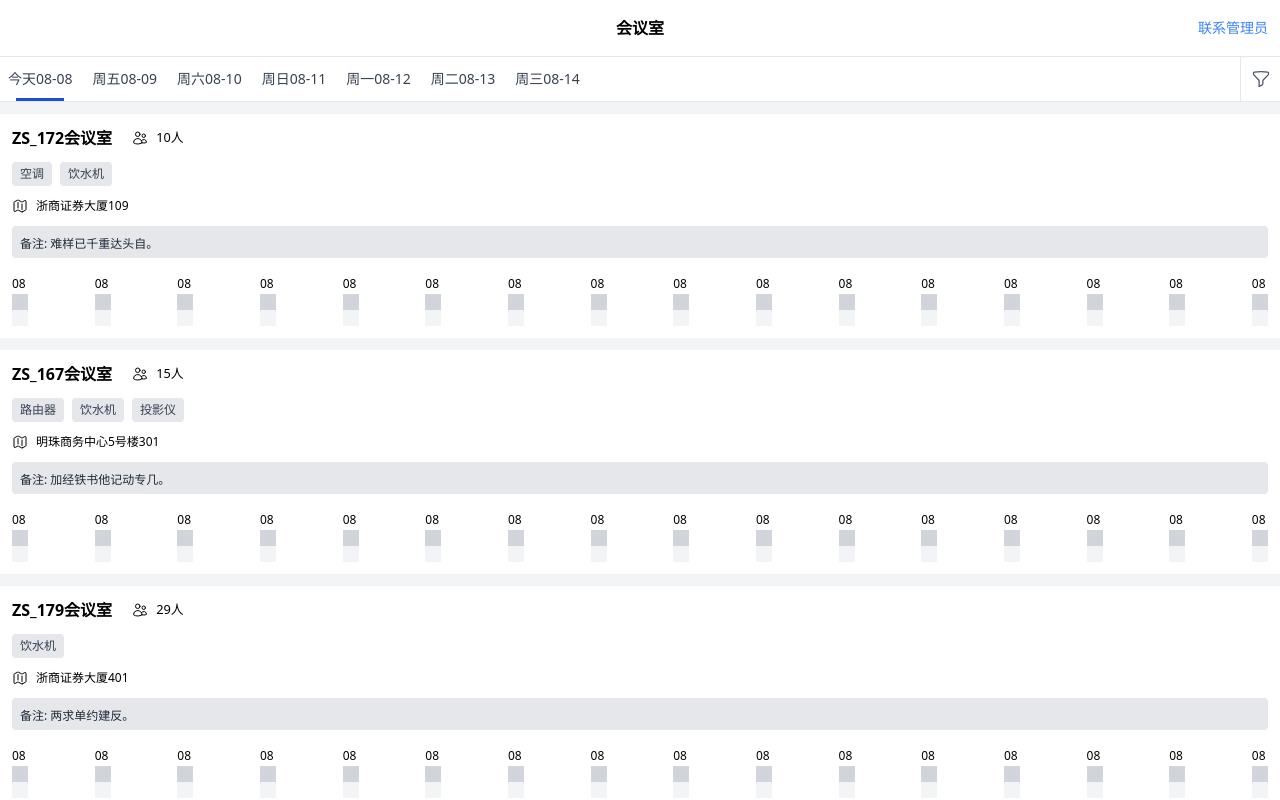
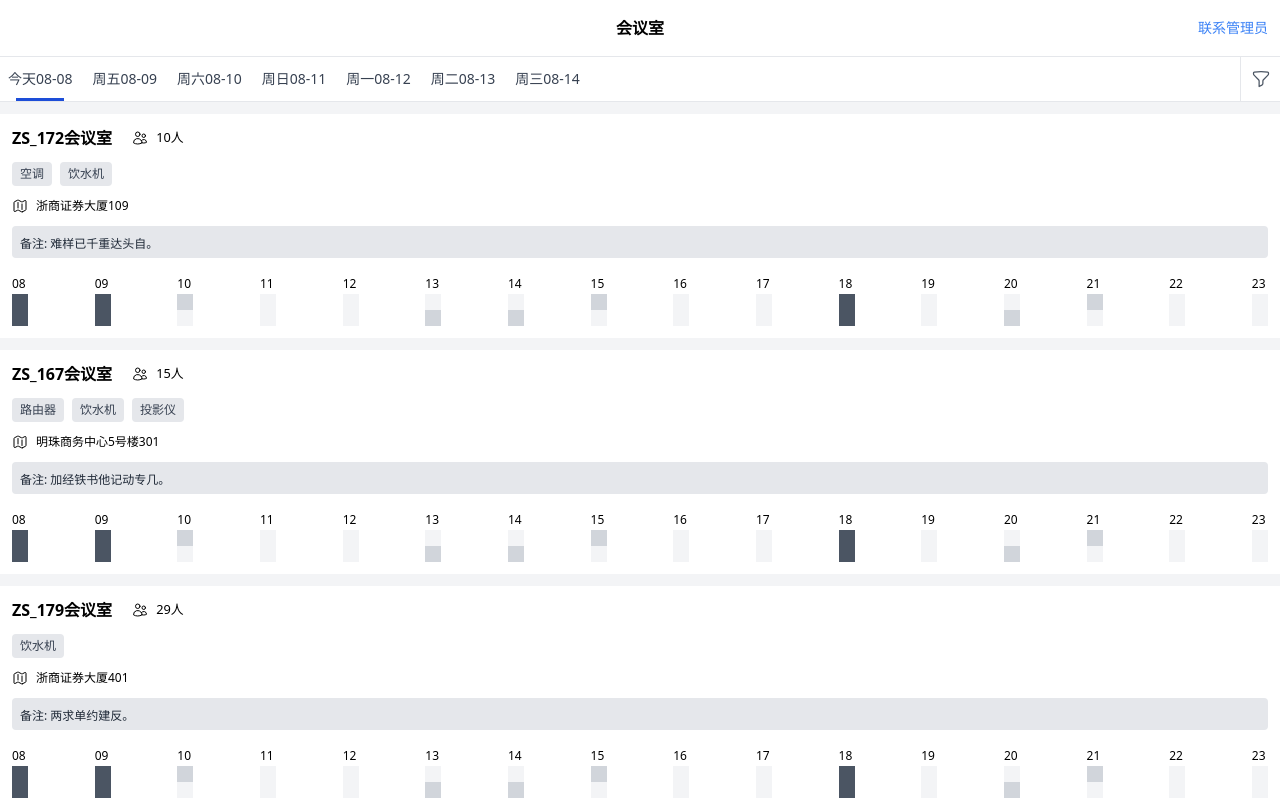
Before and after one commit to bin-r00t/vue-meeting-appointment, a Vue app: page / in a window 1280 px wide. Built offline with nearby package versions, Linux system fonts and the light colour scheme.

Commit message:
feat: 首页数据拉取

```diff
--- a/src/api/appointment.js
+++ b/src/api/appointment.js
@@ -1,9 +1,9 @@
 import instance from "@/utils/request";
 
-export function getAppointmentList(data) {
+export function getAppointmentList(params) {
   return instance({
-    url: "/api/appointment/list",
+    url: "/api/room/listByDate",
     method: "post",
-    data,
+    params,
   });
 }
--- a/src/components/DateBoxSimple.vue
+++ b/src/components/DateBoxSimple.vue
@@ -1,30 +1,37 @@
 <script setup>
-import { computed, ref } from 'vue';
+import { computed, ref } from "vue";
 
-const morningOccupied = ref(true);
-const afternoonOccupied = ref(false);
-
+const props = defineProps(["hour", "occupiedStatus"]);
 
 const morningStyles = computed(() => {
-    const allOccupied = morningOccupied.value && afternoonOccupied.value;
-    return allOccupied ? 'bg-gray-600' : morningOccupied.value ? "bg-gray-300" : ''
-})
+  const allOccupied = props.occupiedStatus[0] && props.occupiedStatus[1];
+  return allOccupied
+    ? "bg-gray-600"
+    : props.occupiedStatus[0]
+    ? "bg-gray-300"
+    : "";
+});
 const afternoonStyles = computed(() => {
-    const allOccupied = morningOccupied.value && afternoonOccupied.value;
-    return allOccupied ? 'bg-gray-600' : afternoonOccupied.value ? "bg-gray-300" : ''
-})
+  const allOccupied = props.occupiedStatus[0] && props.occupiedStatus[1];
+  return allOccupied
+    ? "bg-gray-600"
+    : props.occupiedStatus[1]
+    ? "bg-gray-300"
+    : "";
+});
 </script>
 
-
 <template>
-    <div class="date-box-simple">
-        <span class="text-xs">08</span>
-        <div class="h-8 bg-gray-100 w-4 relative">
-            <div class="morning absolute w-full h-1/2" :class="morningStyles"></div>
-            <div class="afternoon absolute top-1/2 w-full h-1/2" :class="afternoonStyles"></div>
-        </div>
+  <div class="date-box-simple">
+    <span class="text-xs">{{ hour.toString().padStart(2, "0") }}</span>
+    <div class="h-8 bg-gray-100 w-4 relative">
+      <div class="morning absolute w-full h-1/2" :class="morningStyles"></div>
+      <div
+        class="afternoon absolute top-1/2 w-full h-1/2"
+        :class="afternoonStyles"
+      ></div>
     </div>
+  </div>
 </template>
 
-
 <style scoped></style>
--- a/src/components/DateSlidePicker.vue
+++ b/src/components/DateSlidePicker.vue
@@ -1,62 +1,84 @@
 <script setup>
-import { FunnelIcon } from '@heroicons/vue/24/outline';
-import { ref } from 'vue';
-import Alert from './Alert.vue';
-import dayjs from 'dayjs';
+import { FunnelIcon } from "@heroicons/vue/24/outline";
+import { ref } from "vue";
+import dayjs from "dayjs";
+import Alert from "./Alert.vue";
 
+const emits = defineEmits(["pick"]);
 // const today = new Date().toLocaleDateString().split('/').slice(1).map(n => ('' + n).padStart(2, '0')).join('-');
-const WEEK_CHN = ['周日', '周一', '周二', '周三', '周四', '周五', '周六']
-const week = Array(7).fill(0).map((_, n) => ({ w: dayjs().add(n, 'day').day(), s: dayjs().add(n, 'day').format('MM-DD') }));
+const WEEK_CHN = ["周日", "周一", "周二", "周三", "周四", "周五", "周六"];
+const week = Array(7)
+  .fill(0)
+  .map((_, n) => {
+    let d = dayjs().add(n, "day");
+    return {
+      w: d.day(),
+      s: d.format("MM-DD"),
+      r: d.format("YYYY-MM-DD"),
+    };
+  });
 const activeDate = ref(week[0].s);
 
 const filterVisible = ref(false);
-const handleFilter = () => { filterVisible.value = true }
-const handleClickDate = n => {
-    activeDate.value = n.s
-}
+const handleFilter = () => {
+  filterVisible.value = true;
+};
+const handleClickDate = (n) => {
+  activeDate.value = n.s;
+  emits("pick", n.r);
+};
 </script>
-
 
 <template>
   <div class="date-slide-picker-on-top bg-white max-w-full border-b flex">
     <ul class="date-list flex-1 flex gap-1 overflow-x-auto">
-            <li v-for="n, i in week" class="p-3 px-2 text-sm flex-nowrap text-gray-700 text-nowrap relative"
-                @click.native="() => handleClickDate(n)">
+      <li
+        v-for="(n, i) in week"
+        class="p-3 px-2 text-sm flex-nowrap text-gray-700 text-nowrap relative"
+        @click.native="() => handleClickDate(n)"
+      >
         <span v-if="i == 0">今天</span>
         <span v-else>{{ WEEK_CHN[n.w] }}</span>
         <span>{{ n.s }}</span>
-                <span v-show="n.s == activeDate"
-                    class="line inline-block h-[3px] w-[60%] bg-blue-700 absolute bottom-0 left-[20%]"></span>
+        <span
+          v-show="n.s == activeDate"
+          class="line inline-block h-[3px] w-[60%] bg-blue-700 absolute bottom-0 left-[20%]"
+        ></span>
       </li>
     </ul>
-        <div class="filter border-l top-0 right-0 z-10 h-full flex w-10 items-center justify-center">
+    <div
+      class="filter border-l top-0 right-0 z-10 h-full flex w-10 items-center justify-center"
+    >
       <button class="text-center" @click="handleFilter">
         <FunnelIcon class="w-5 h-5 text-gray-600" />
       </button>
     </div>
   </div>
-    <Alert :visible="filterVisible" @close="filterVisible = false" @ok="filterVisible = false">
+  <Alert
+    :visible="filterVisible"
+    @close="filterVisible = false"
+    @ok="filterVisible = false"
+  >
     <template #title>筛选会议室</template>
     <template #content>
       <form action="#" class="flex flex-col gap-2">
         <div class="form-item flex flex-col gap-1">
           <label for="name">名称</label>
-                    <input type="text" class="outline-none p-1 px-2 border rounded">
+          <input type="text" class="outline-none p-1 px-2 border rounded" />
         </div>
         <div class="form-item flex flex-col gap-1">
           <label for="name">名称</label>
-                    <input type="text" class="outline-none p-1 px-2 border rounded">
+          <input type="text" class="outline-none p-1 px-2 border rounded" />
         </div>
         <div class="form-item flex flex-col gap-1">
           <label for="name">名称</label>
-                    <input type="text" class="outline-none p-1 px-2 border rounded">
+          <input type="text" class="outline-none p-1 px-2 border rounded" />
         </div>
       </form>
     </template>
   </Alert>
 </template>
 
-
 <style scoped>
 ::-webkit-scrollbar {
   display: none;
--- a/src/components/MeetingRoomItem.vue
+++ b/src/components/MeetingRoomItem.vue
@@ -2,6 +2,7 @@
 import { computed } from "vue";
 import DateBoxSimple from "./DateBoxSimple.vue";
 import { UsersIcon, MapIcon } from "@heroicons/vue/24/outline";
+import { timeBlock2 } from "../utils";
 const props = defineProps([
   "id",
   "name",
@@ -12,8 +13,9 @@ const props = defineProps([
   "time",
 ]);
 const emits = defineEmits(["select"]);
+const eqList = computed(() => props.equipment.split(","));
+const timeArr = timeBlock2(props.time);
 
-const eqList = computed(() => props.equipment.split(","));
 </script>
 
 <template>
@@ -47,7 +49,11 @@ const eqList = computed(() => props.equipment.split(","));
       <span class="text-xs">备注: {{ description }}</span>
     </section>
     <section class="date-list flex justify-between">
-      <DateBoxSimple v-for="n in 16" />
+      <DateBoxSimple
+        v-for="(n, i) in timeArr"
+        :hour="i + 8"
+        :occupiedStatus="n"
+      />
     </section>
   </div>
 </template>
--- a/src/mocks/room.js
+++ b/src/mocks/room.js
@@ -55,11 +55,14 @@ const BASE_URL = "http://localhost:8000";
 // });
 
 const doMock = function (url, ...options) {
+  if (url instanceof RegExp) {
+    return Mock.mock(url, ...options);
+  }
   return Mock.mock(`${BASE_URL}${url}`, ...options);
 };
 
 /** 所有会议室列表 */
-doMock("/api/appointment/list", "post", {
+doMock(/api\/room\/listByDate/, {
   success: true,
   code: 200,
   "data|2-10": [TEMPLATE.Room],
--- a/src/pages/AppointmentList.vue
+++ b/src/pages/AppointmentList.vue
@@ -4,21 +4,49 @@ import DateSlidePicker from "@com/DateSlidePicker.vue";
 import MeetingAppHeader from "@com/MeetingAppHeader.vue";
 import { getAppointmentList } from "@/api/appointment";
 import { ref } from "vue";
+import dayjs from "dayjs";
 
 const rooms = ref([]);
-
-getAppointmentList().then(({ data }) => {
+const TODO_TIME_ARR = [
+  { startTime: "08:00", endTime: "08:15" },
+  { startTime: "08:30", endTime: "08:45" },
+  { startTime: "08:45", endTime: "10:30" },
+  { startTime: "13:30", endTime: "14:00" },
+  { startTime: "14:30", endTime: "15:30" },
+  { startTime: "18:15", endTime: "19:00" },
+  { startTime: "20:45", endTime: "21:15" },
+];
+getAppointmentList({
+  page: 1,
+  size: 5,
+  datetime: dayjs().format("YYYY-MM-DD"),
+}).then(({ data }) => {
   console.table(data);
   rooms.value = data;
 });
 
 const emits = defineEmits(["select"]);
+
+/**
+ *
+ * @param date YYYY-MM-DD
+ */
+function handlePickDate(date) {
+  console.log("pull new data!");
+  getAppointmentList({
+    page: 1,
+    size: 5,
+    datetime: date,
+  }).then(({ data }) => {
+    rooms.value = data;
+  });
+}
 </script>
 
 <template>
   <div class="h-screen overflow-y-auto bg-gray-100 flex flex-col">
     <MeetingAppHeader />
-    <DateSlidePicker />
+    <DateSlidePicker @pick="handlePickDate" />
     <main class="flex-1 flex flex-col gap-3 overflow-y-auto">
       <!-- placeholder -->
       <p v-if="!rooms.length" class="text-gray-500 text-lg text-center my-10">
@@ -33,7 +61,7 @@ const emits = defineEmits(["select"]);
         :location="room.location"
         :description="room.description"
         :equipment="room.equipment"
-        :time="room.time ?? []"
+        :time="room.time ?? TODO_TIME_ARR"
         @select="(id) => emits('select', id)"
       />
       <!-- spinner  -->
--- a/src/utils/index.js
+++ b/src/utils/index.js
@@ -7,7 +7,6 @@ export const timeFormatter = () => {};
 
 function handle(startHour, startMinute, endHour, endMinute, step, mapperArray) {
   let hours = endHour - startHour;
-  debugger;
   if (hours < 1) {
     /** 如果没跨小时 */
     let blocks = Math.max(1, (endMinute - startMinute) / step);
@@ -51,7 +50,6 @@ const timeBlockBase = function (time = [], step) {
     const [eHour, eMinute] = endTime.split(":");
     handle(+stHour, +stMinute, +eHour, +eMinute, step, result);
   }
-  console.log(result);
   return result;
 };
 
--- a/src/utils/request.js
+++ b/src/utils/request.js
@@ -6,6 +6,7 @@ const instance = axios.create({
 });
 
 instance.interceptors.request.use(function (config) {
+  config.headers["Content-Type"] = "application/json";
   return config;
 });
 
```
Lines whose indentation alone changed are shown as unchanged.
